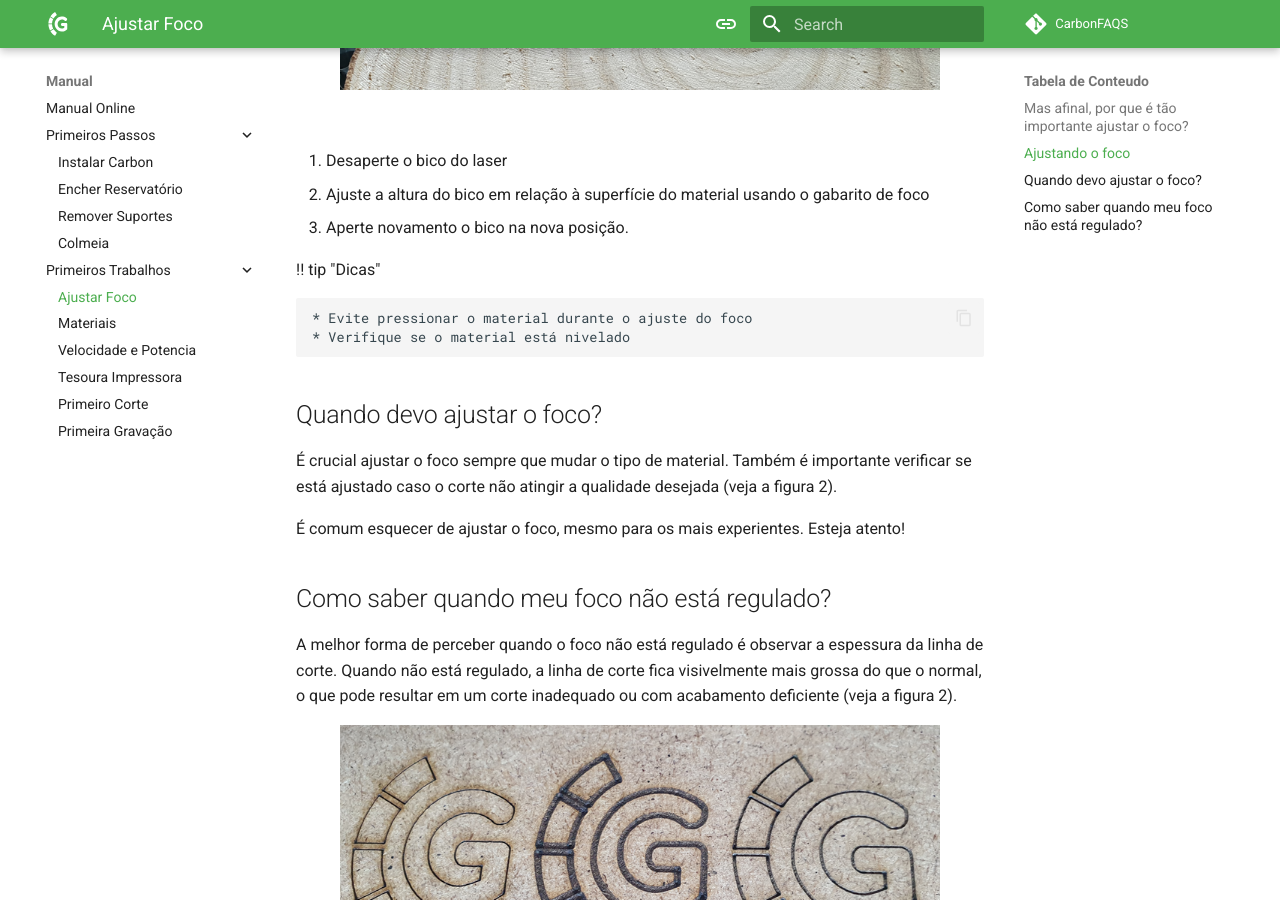
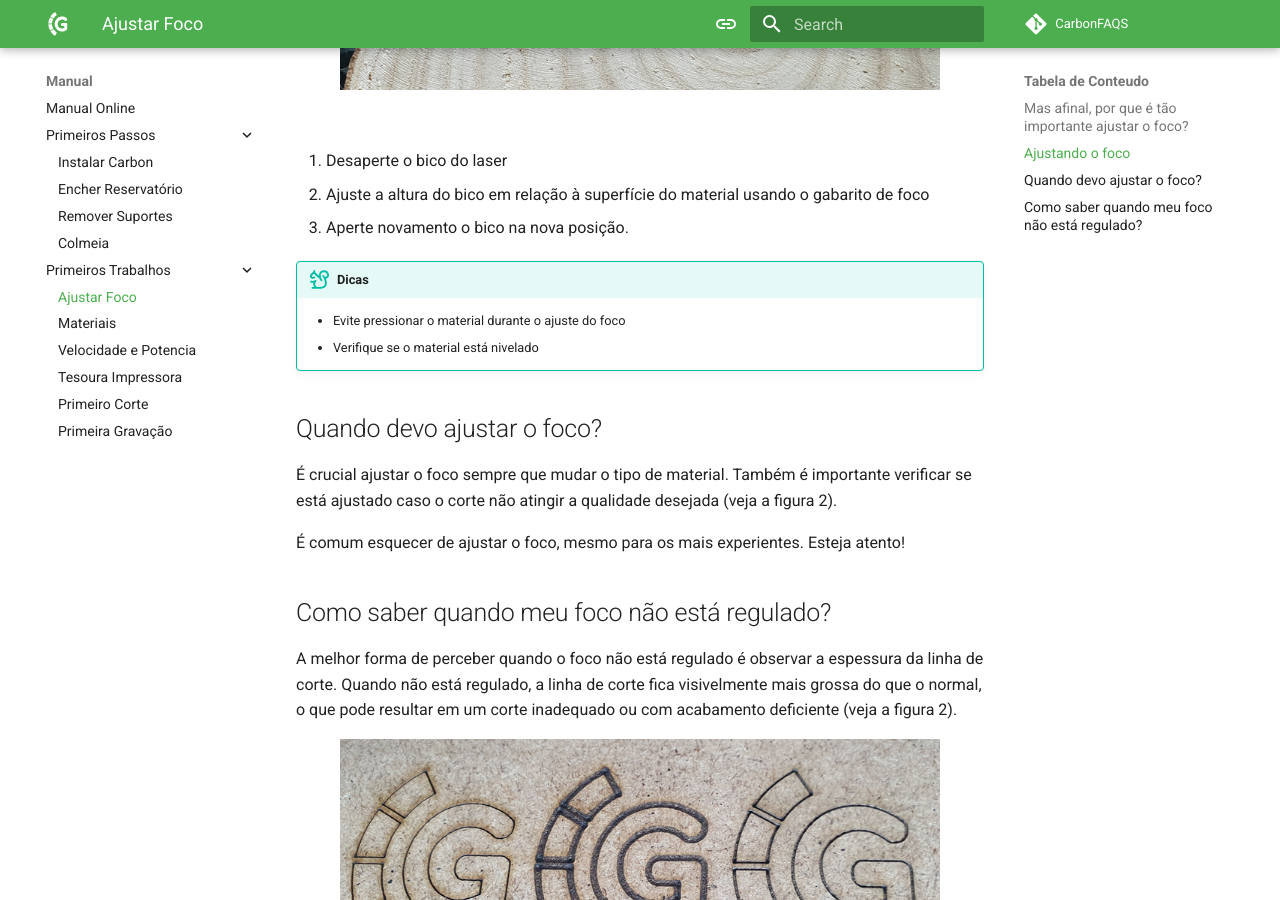
Before and after one commit to GadgetPlusKDB/Carbon-FAQS, an MkDocs documentation site: the page built from docs/manual/primeiros-trabalhos/ajustar-foco.md, in a window 1280 px wide and 900 px high, scrolled down 1667 px. Built offline with MkDocs 1.6.1 and Material for MkDocs 9.7.7, drawn with Linux system fonts in a browser that asks for light colours; comment, search, counter and statistics services are not loaded.

Commit message:
$Primeiro Updoad

```diff
--- a/docs/manual/primeiros-trabalhos/ajustar-foco.md
+++ b/docs/manual/primeiros-trabalhos/ajustar-foco.md
@@ -37,7 +37,7 @@ O processo de ajuste de foco é simples:
 2. Ajuste a altura do bico em relação à superfície do material usando o gabarito de foco
 3. Aperte novamento o bico na nova posição.
 
-!! tip "Dicas"
+!!! tip "Dicas"
 
     * Evite pressionar o material durante o ajuste do foco
     * Verifique se o material está nivelado
```
